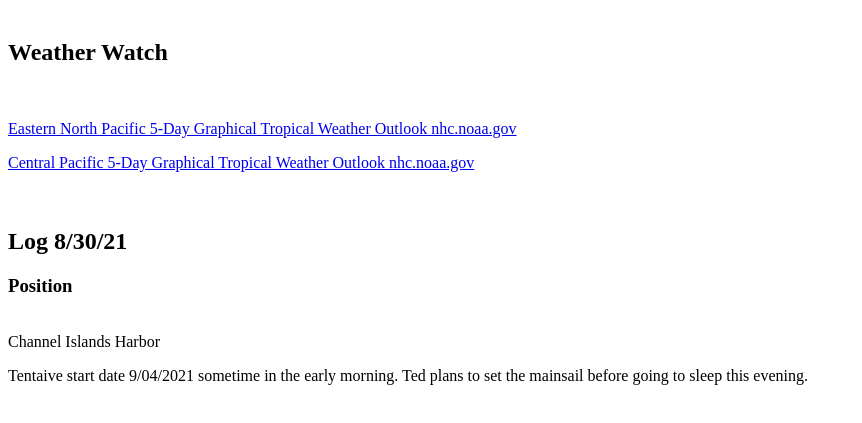
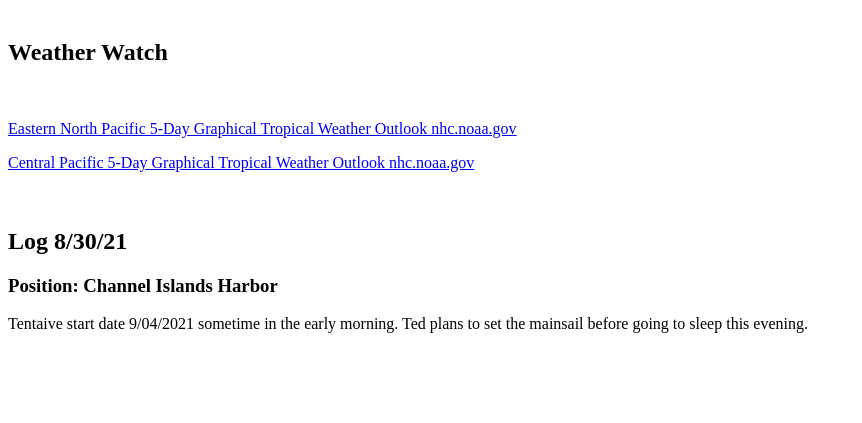
Before and after one commit to pscrivano60/TedW, a plain HTML site: page index.html in a window 1280 px wide. Shown: the part 79-502 px from the top of the page, without its empty margins (0-862 px from the left). Drawn offline with Linux system fonts and the light colour scheme.

Commit message:
Update index.html

```diff
--- a/index.html
+++ b/index.html
@@ -17,8 +17,7 @@
   <BR>
 
       <h2>Log 8/30/21</h2>
-  <h3>Position</h3>
-    <BR>Channel Islands Harbor
+    <h3><B>Position:</B> Channel Islands Harbor</H3>
 <p>Tentaive start date 9/04/2021 sometime in the early morning.
 Ted plans to set the mainsail before going to sleep this evening. </p>
 
```
